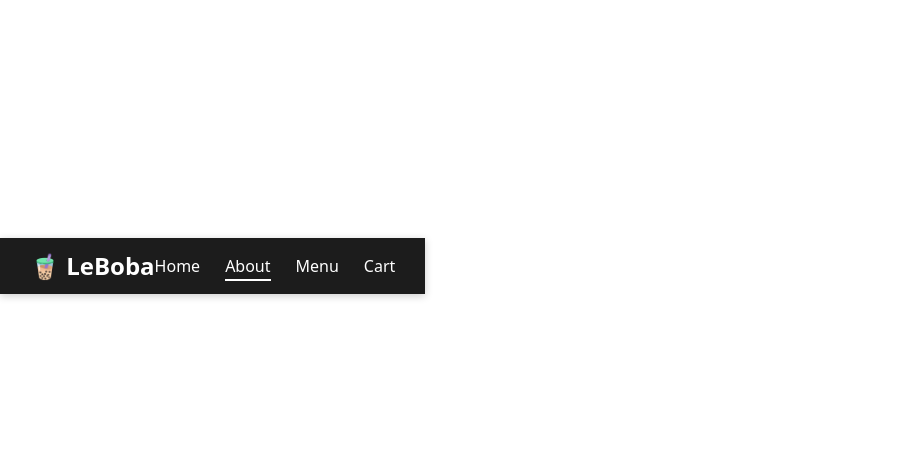
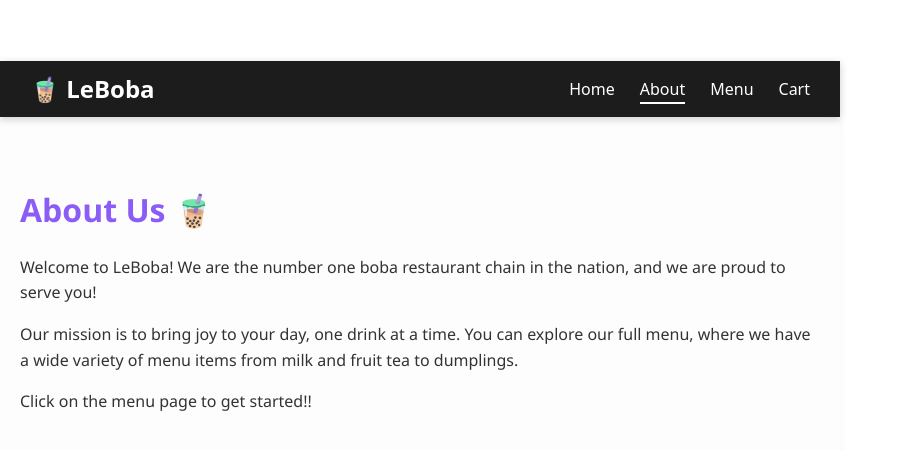
Before and after one commit to aryanvvemuri/project3Frontend_team33, a React (Vite) app: page /about in a window 1280 px wide. Shown: the part 134-584 px from the top of the page, without its empty margins (0-906 px from the left). Built offline with nearby package versions, Linux system fonts and the light colour scheme.

Commit message:
added about section

```diff
--- a/src/App.jsx
+++ b/src/App.jsx
@@ -5,6 +5,7 @@ import MenuPage from './components/MenuPage';
 import CustomizePage from './components/CustomizePage';
 import CartPage from './components/CartPage';
 import NavBar from './components/NavBar';
+import AboutPage from './components/AboutPage';
 
 function App() {
   return (
@@ -15,6 +16,7 @@ function App() {
         <Route path="/menu/:categoryId" element={<MenuPage />} />
         <Route path="/customize/:id" element={<CustomizePage />} />
         <Route path="/cart" element={<CartPage />} />
+        <Route path="/about" element={<AboutPage />} />
       </Routes>
     </Router>
   );
--- /dev/null
+++ b/src/components/AboutPage.css
@@ -0,0 +1,17 @@
+.about-page {
+    padding: 40px 20px;
+    max-width: 800px;
+    margin: 0 auto;
+    font-family: 'Segoe UI', sans-serif;
+    line-height: 1.6;
+    color: #333;
+    background-color: #fdfdfd;
+    border-radius: 12px;
+    box-shadow: 0 0 10px rgba(0,0,0,0.05);
+  }
+
+  .about-page h2 {
+    font-size: 2rem;
+    margin-bottom: 20px;
+    color: #8b5cf6;
+  }
--- /dev/null
+++ b/src/components/AboutPage.jsx
@@ -0,0 +1,22 @@
+import React from 'react';
+import './AboutPage.css';
+
+function AboutPage() {
+  return (
+    <div className="about-page">
+      <h2>About Us 🧋</h2>
+      <p>
+        Welcome to LeBoba! We are the number one boba restaurant chain in the nation, and we are proud to serve you!
+      </p>
+      <p>
+        Our mission is to bring joy to your day, one drink at a time. You can explore our full menu, where
+        we have a wide variety of menu items from milk and fruit tea to dumplings.
+      </p>
+      <p>
+        Click on the menu page to get started!!
+      </p>
+    </div>
+  );
+}
+
+export default AboutPage;
```
